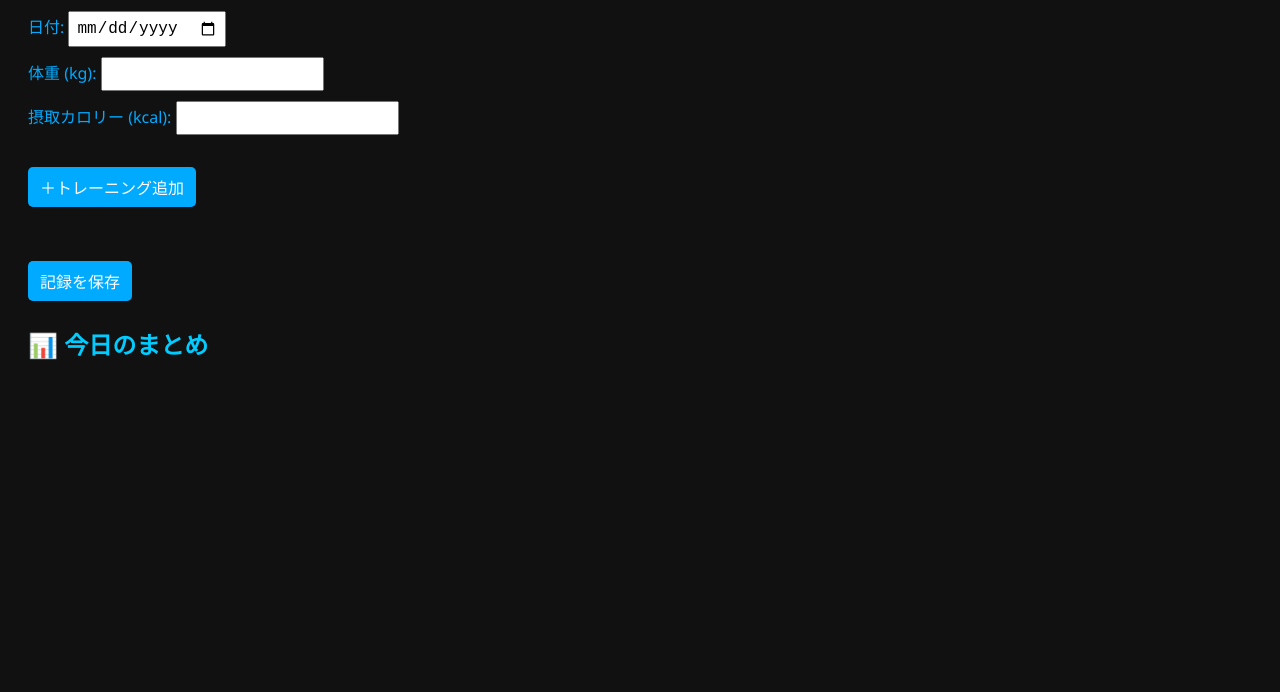
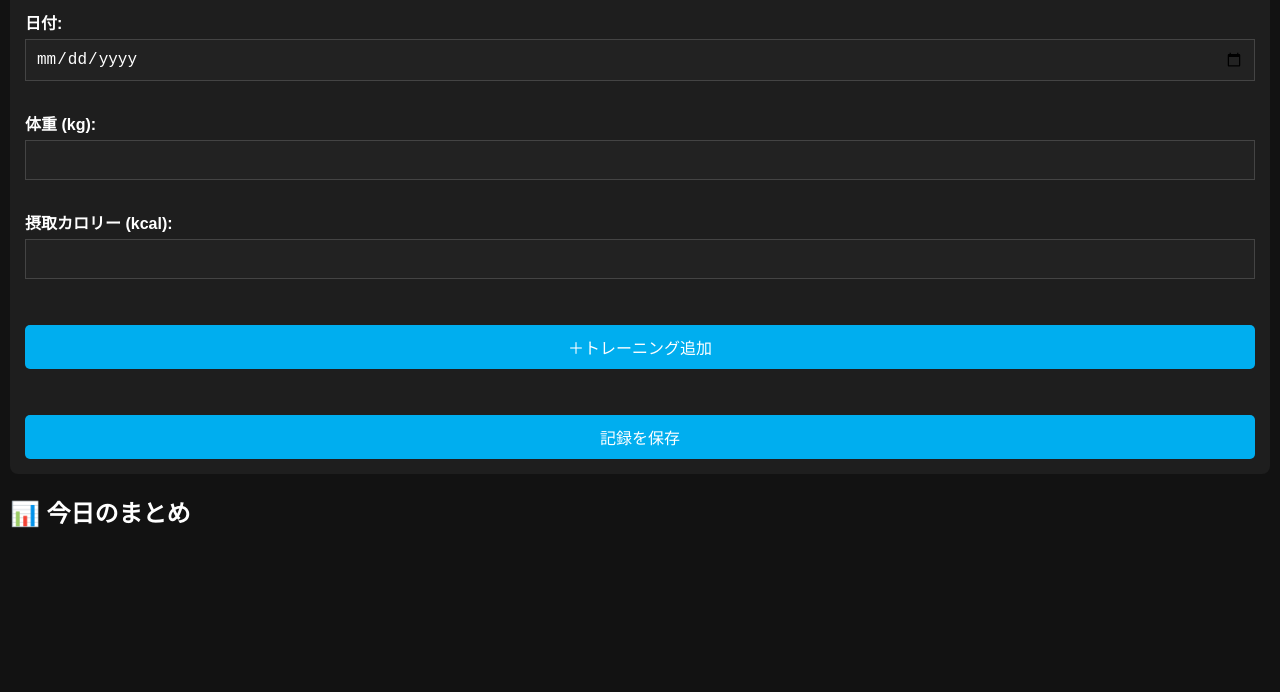
Before and after one commit to Yusuke-AUU/MoveLog, a plain HTML site: page index.html in a window 1280 px wide. Shown: the part 108-800 px from the top of the page. Drawn offline with Linux system fonts and the light colour scheme.

Commit message:
Add files via upload

```diff
--- a/style.css
+++ b/style.css
@@ -1,27 +1,17 @@
 body {
-  font-family: 'Segoe UI', sans-serif;
-  background-color: #111;
-  color: #0af;
-  padding: 20px;
+  font-family: sans-serif; margin: 0; padding: 10px; background-color: #121212; color: #fff;
 }
-h1, h2 {
-  color: #0cf;
+.logo { width: 80%; max-width: 400px; display: block; margin: 20px auto; }
+form, .summary, .chartArea {
+  background-color: #1e1e1e; padding: 15px; border-radius: 8px; margin-top: 20px;
 }
+label { display: block; margin-top: 12px; font-weight: bold; }
 input, select, button {
-  margin: 5px 0;
-  padding: 6px;
-  font-size: 16px;
+  width: 100%; padding: 10px; margin-top: 5px; box-sizing: border-box;
+  font-size: 16px; background-color: #222; color: #fff; border: 1px solid #444;
 }
 button {
-  background-color: #0af;
-  color: white;
-  border: none;
-  cursor: pointer;
-  padding: 8px 12px;
-  border-radius: 5px;
+  background-color: #00AEEF; color: white; border: none; border-radius: 5px;
+  margin-top: 10px; cursor: pointer;
 }
-.training {
-  border: 1px solid #0af;
-  padding: 10px;
-  margin-bottom: 10px;
-}
+canvas { width: 100% !important; height: auto !important; }
```
Also changed, not shown: 1 other file.
